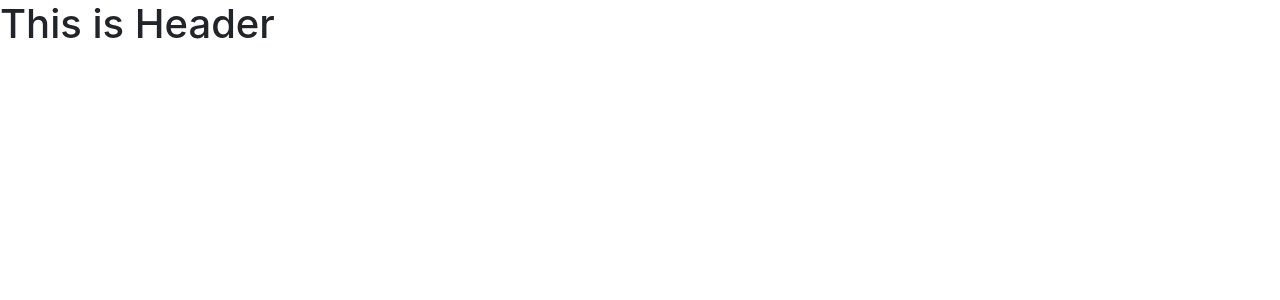
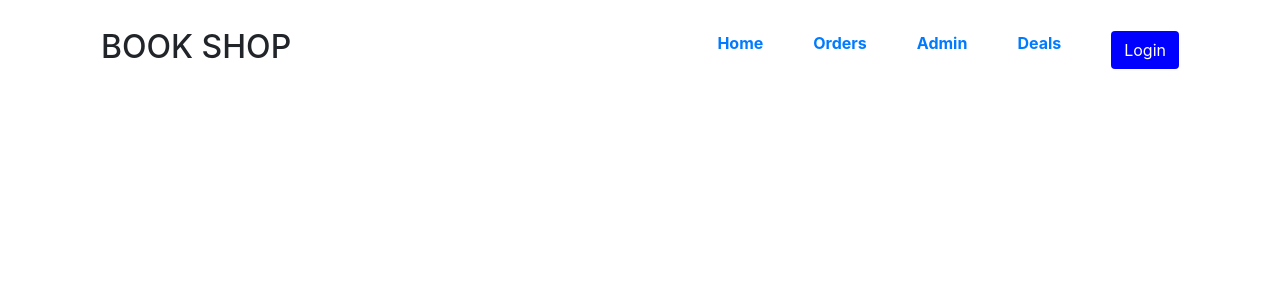
Before and after one commit to Hasib787/Better-World-Book, a React (Create React App) app: page /header in a window 1280 px wide. Shown: the top 300 px of the page. Built offline with nearby package versions, Linux system fonts and the light colour scheme.

Commit message:
make header components

```diff
--- a/package.json
+++ b/package.json
@@ -11,6 +11,7 @@
     "react": "^17.0.2",
     "react-bootstrap": "^1.5.2",
     "react-dom": "^17.0.2",
+    "react-hook-form": "^7.0.4",
     "react-router-dom": "^5.2.0",
     "react-scripts": "4.0.3",
     "web-vitals": "^1.1.1"
--- a/src/components/AddBook/AddBook.js
+++ b/src/components/AddBook/AddBook.js
@@ -1,9 +1,12 @@
 import React, { useState } from 'react';
-import { Button, Col, Form, Row } from 'react-bootstrap';
+import { Button, Col, Form } from 'react-bootstrap';
 import axios from 'axios';
 import Admin from '../Admin/Admin';
 import './AddBook.css';
+import { useForm } from 'react-hook-form';
 const AddBook = () => {
+    const { handleSubmit } = useForm();
+
     const [imageUrl, setImageUrl] = useState('');
 
     const handleAddBook = (data) => {
@@ -36,16 +39,16 @@ const AddBook = () => {
         <div>
             <Admin></Admin>
             <div className="addbooks">
-                <Form>
+                <Form onSubmit={handleSubmit(handleAddBook)}>
                     <Form.Row>
                         <Form.Group as={Col} controlId="text">
                             <Form.Label className="text-label">Book Name</Form.Label>
-                            <Form.Control type="text" placeholder="Book Name" />
+                            <Form.Control name="bookName" type="text" placeholder="Book Name" />
                         </Form.Group>
 
                         <Form.Group as={Col} controlId="text">
                             <Form.Label className="text-label">Author Name</Form.Label>
-                            <Form.Control type="text" placeholder="Author Name" />
+                            <Form.Control name="" type="text" placeholder="Author Name" />
                         </Form.Group>
                     </Form.Row>
                     <Form.Row>
--- a/src/components/Header/Header.css
+++ b/src/components/Header/Header.css
@@ -0,0 +1,25 @@
+.header-container{
+  margin-top:20px;
+}
+#webSiteName{
+  text-decoration:none;
+  color: block;
+}
+a{
+  text-decoration: none;
+  color: black;
+}
+ul li{
+    display: inline;
+    margin-left: 50px;
+
+  }
+
+  ul a{
+    text-decoration: none;
+    font-weight: bold;
+  }
+  #btn{
+    background-color: blue;
+   color: white;
+  }
--- a/src/components/Header/Header.js
+++ b/src/components/Header/Header.js
@@ -1,10 +1,50 @@
 import React from 'react';
+import { Button } from 'react-bootstrap';
+import { Link } from 'react-router-dom';
+import './Header.css';
+import { useContext } from 'react';
+// import { UserContext } from '../../App';
 
 const Header = () => {
+    // const [loggedInUser, setLoggedInUser] = useContext(UserContext);
     return (
-        <div>
-            <h1>This is Header</h1>
-        </div>
+        <div className="header-container">
+        {/* Nav Start  */}
+        <nav className="container navbar navbar-expand-lg navbar-light">
+
+            <div className="container d-flex justify-content-right">
+                <div><h2>BOOK SHOP</h2></div>
+                <button className="navbar-toggler" type="button" data-bs-toggle="collapse"
+                    data-bs-target="#navbarNavAltMarkup" aria-controls="navbarNavAltMarkup" aria-expanded="false"
+                    aria-label="Toggle navigation">
+                    <span className="navbar-toggler-icon"></span>
+                </button>
+                <div  className="collapse navbar-collapse justify-content-end" id="navbarNavAltMarkup">
+                    <ul  className="navbar-nav  fw-bold">
+                        <li className="nav-item">
+                            <p><a><Link to="/home">Home</Link></a></p>
+                        </li>
+                        <li className="nav-item">
+                           <p> <a><Link to="/orders/${idRide}">Orders</Link></a></p>
+                        </li>
+                        <li className="nav-item">
+                           <p> <a><Link to="/admin">Admin</Link></a></p>
+                        </li>
+                        <li className="nav-item">
+                           <p><a><Link to="/deals">Deals</Link></a></p>
+                        </li>
+                        <li className="nav-item">
+
+                            <Link to="/login"><Button id="btn"  variant="contained" >Login</Button>
+                            </Link>
+
+                        </li>
+                    </ul>
+                </div>
+            </div>
+        </nav>
+        {/* <!-- nav end --> */}
+    </div>
     );
 };
 
--- a/src/components/Home/Home.js
+++ b/src/components/Home/Home.js
@@ -1,5 +1,6 @@
 import React, { useState, useEffect } from 'react';
 import Books from '../Books/Books';
+import Header from '../Header/Header';
 
 const Home = () => {
     const [books, setBooks] = useState([]);
@@ -10,10 +11,13 @@ const Home = () => {
         .then(data =>setBooks(data))
     }, [])
     return (
-        <div className="row">
-            {
+        <div>
+            <Header></Header>
+           <div  className="row">
+           {
                 books.map(book =><Books book={book}></Books>)
             }
+           </div>
         </div>
     );
 };
```
Also changed, not shown: 1 other file (tests, documents, lock files or other folders).
